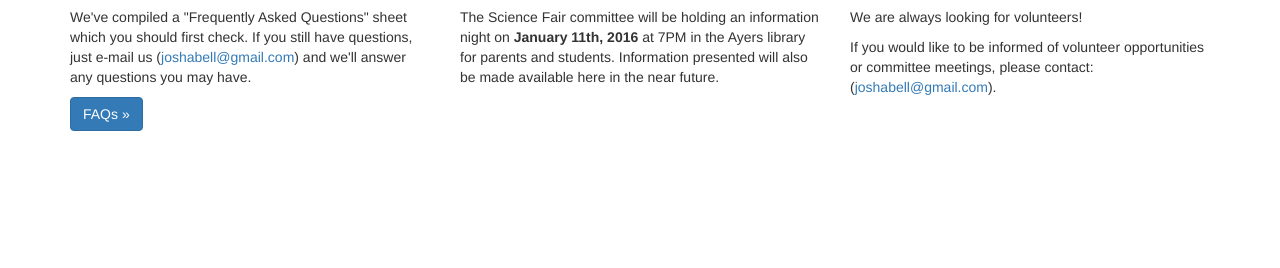
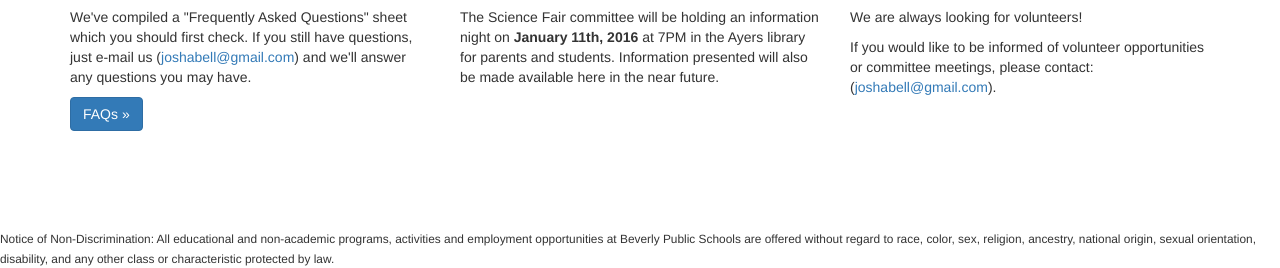
Before and after one commit to joshabell/AyersScienceFair, a plain HTML site: page index.html in a window 1280 px wide. Shown: the part 532-800 px from the top of the page. Drawn offline with nearby package versions, Linux system fonts and the light colour scheme.

Commit message:
add non-discrimination footer

```diff
--- a/index.html
+++ b/index.html
@@ -79,6 +79,14 @@
         </div> <!-- /container -->
 
 
+      <div class="footer navbar-fixed-bottom">
+
+      <small>
+        Notice of Non-Discrimination: All educational and non-academic programs, activities and employment opportunities at Beverly Public Schools are offered without regard to race, color, sex,  religion, ancestry, national origin, sexual orientation, disability, and any other class or characteristic protected by law.
+      </small>
+
+    </div>
+
 
     <!-- jQuery (necessary for Bootstrap's JavaScript plugins) -->
     <script src="https://ajax.googleapis.com/ajax/libs/jquery/1.11.3/jquery.min.js"></script>
```
